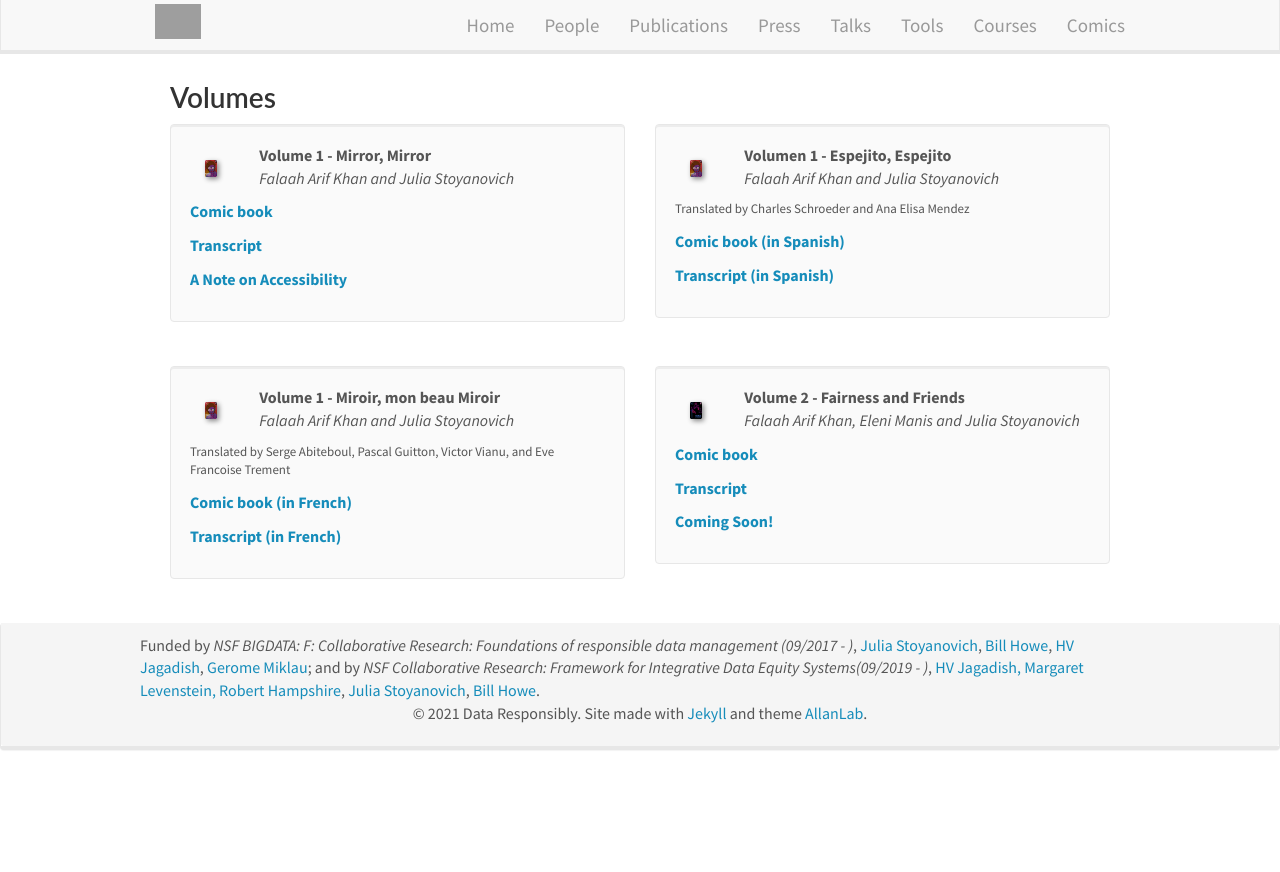
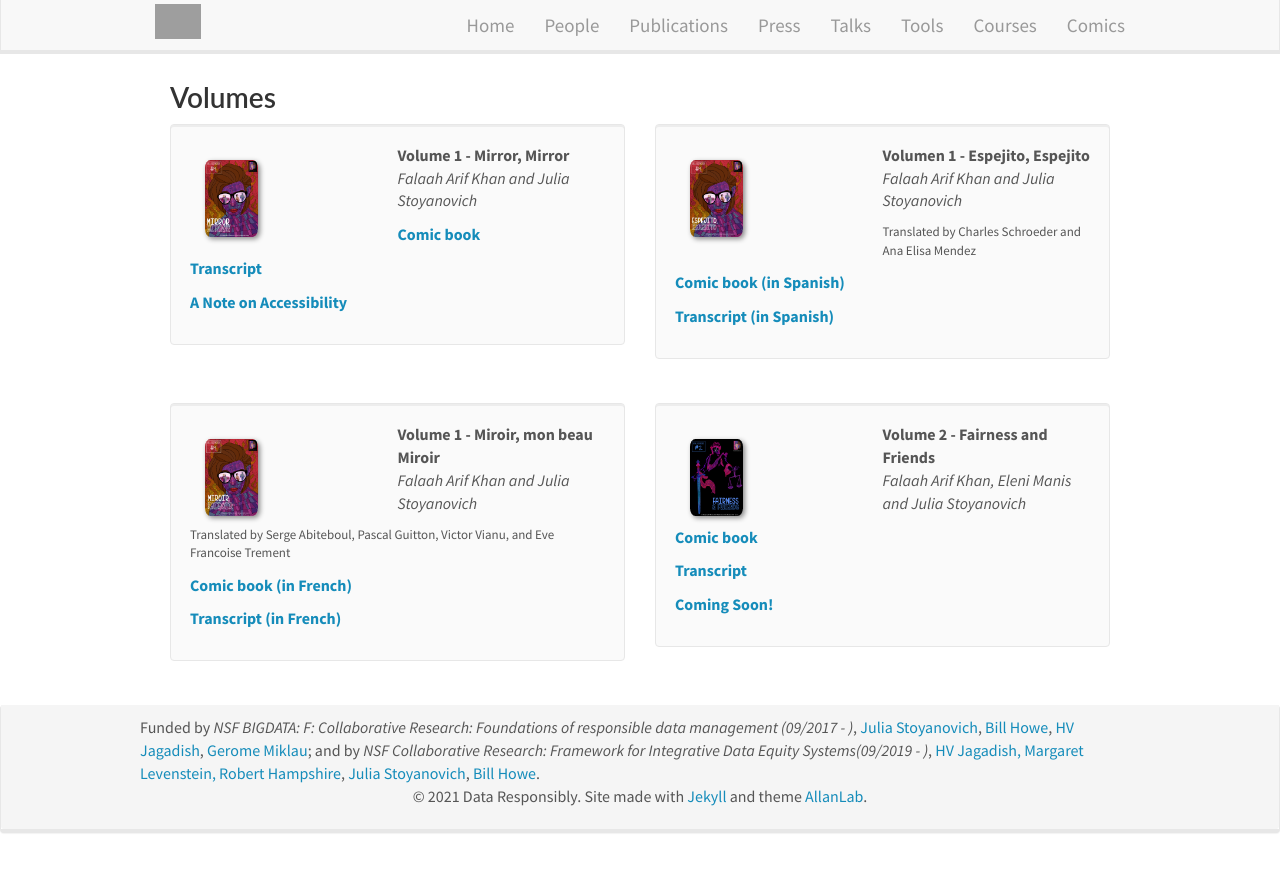
Before and after one commit to DataResponsibly/DataResponsibly.github.io, a Jekyll site: the page built from _pages/comics.md, in a window 1280 px wide. Shown: the top 872 px of the page. Built offline with Jekyll 4.4.1, drawn with Linux system fonts in a browser that asks for light colours; nearby versions of some CDN libraries; grey boxes are pictures that could not be loaded.

Commit message:
fix alignment issue

```diff
--- a/_pages/comics.md
+++ b/_pages/comics.md
@@ -20,7 +20,7 @@
 
 <div class="col-sm-6">
  <div class="well">
-  <div class="col-sm-2">
+  <div class="col-sm-6">
    <img src="{{ site.url }}{{ site.baseurl }}/images/{{ comi.image }}" class="img-responsive" width="30%" height="auto" style="float: left" />
   </div>
   <pubtit>{{ comi.title }}</pubtit>
```
